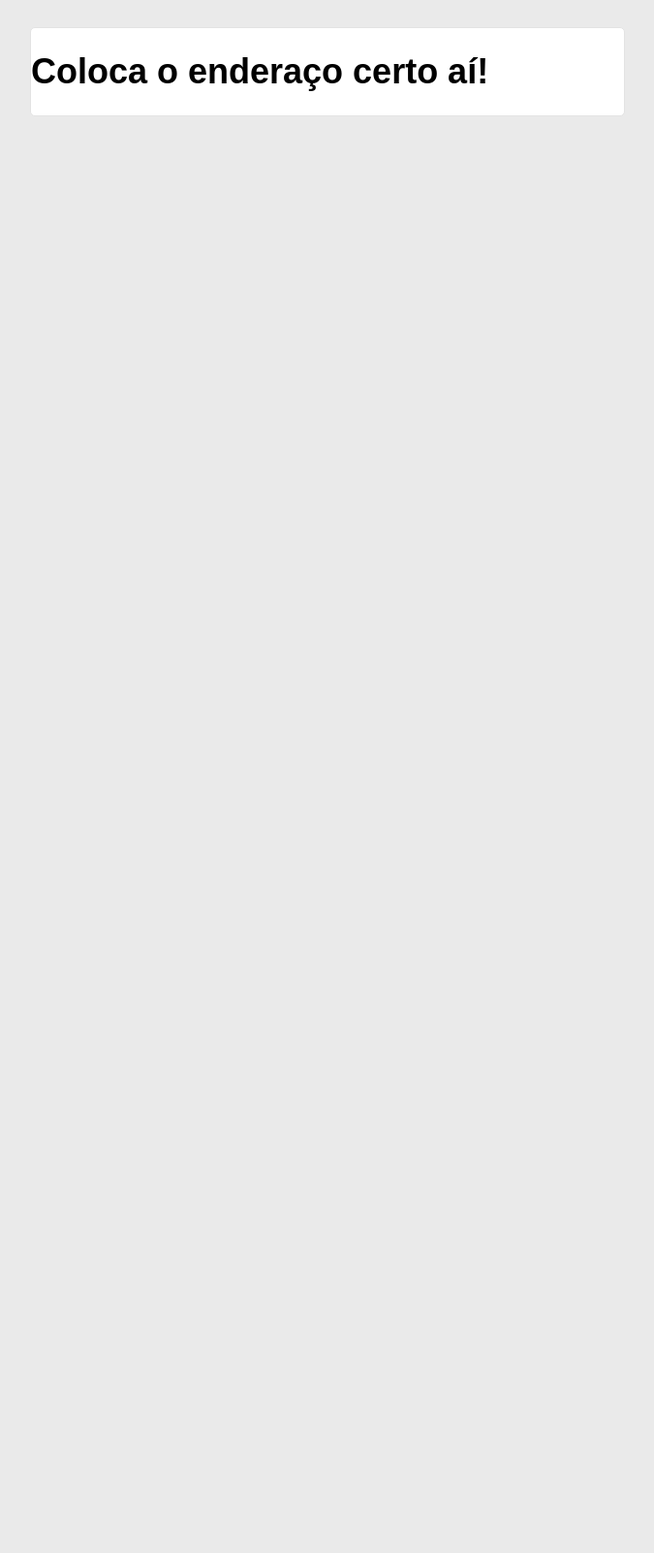
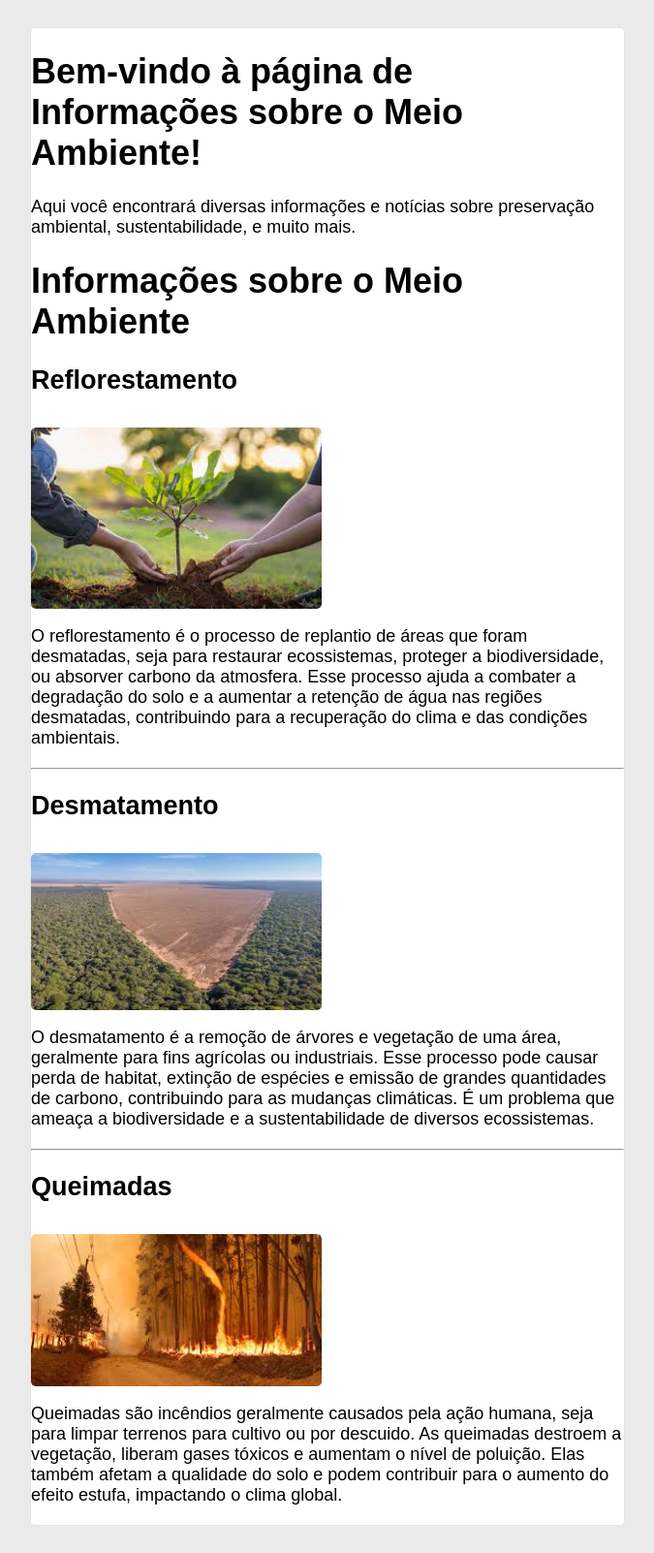
Before and after one commit to Josuebvr/APS2024-02PHP, a PHP site: page /index.php?p=meioambiente in a window 1280 px wide. Shown: the whole page at 97% size, without its empty margins (302-977 px from the left). Before the commit the page ends 119 px from the top, so only its background shows below. Run offline with PHP 8.4, Linux system fonts and the light colour scheme.

Commit message:
adiçao de dados para preparar para niveis de acesso

```diff
--- a/conteudo/login.php
+++ b/conteudo/login.php
@@ -26,7 +26,8 @@ if (isset($_POST['login'])) {
         $_SESSION['id_usuario'] = $usuario['codigo'];
 
         // Redireciona para a página inicial
-        echo "<script> location.href='index.php?p=inicial'; </script>";
+       // echo "<script> location.href='index.php?p=inicial'; </script>";
+       echo "<script> location.href='index.php?p=meioambiente'; </script>";
     } else {
         $erro[] = "E-mail ou senha incorretos.";
     }
--- /dev/null
+++ b/conteudo/meioambiente.php
@@ -0,0 +1,37 @@
+
+<h1>Bem-vindo à página de Informações sobre o Meio Ambiente!</h1>
+<p>Aqui você encontrará diversas informações e notícias sobre preservação ambiental, sustentabilidade, e muito mais.</p>
+
+<!-- conteudo/meioambiente.php -->
+<h1>Informações sobre o Meio Ambiente</h1>
+
+<!-- Seção Reflorestamento -->
+<section>
+    <h2>Reflorestamento</h2>
+    <img src="imagens/reflorestamento.jpg" alt="Imagem de reflorestamento" width="300">
+    <p>
+        O reflorestamento é o processo de replantio de áreas que foram desmatadas, seja para restaurar ecossistemas, proteger a biodiversidade, ou absorver carbono da atmosfera. Esse processo ajuda a combater a degradação do solo e a aumentar a retenção de água nas regiões desmatadas, contribuindo para a recuperação do clima e das condições ambientais.
+    </p>
+</section>
+
+<hr>
+
+<!-- Seção Desmatamento -->
+<section>
+    <h2>Desmatamento</h2>
+    <img src="imagens/desmatamento.jpg" alt="Imagem de desmatamento" width="300">
+    <p>
+        O desmatamento é a remoção de árvores e vegetação de uma área, geralmente para fins agrícolas ou industriais. Esse processo pode causar perda de habitat, extinção de espécies e emissão de grandes quantidades de carbono, contribuindo para as mudanças climáticas. É um problema que ameaça a biodiversidade e a sustentabilidade de diversos ecossistemas.
+    </p>
+</section>
+
+<hr>
+
+<!-- Seção Queimadas -->
+<section>
+    <h2>Queimadas</h2>
+    <img src="imagens/queimadas.jpg" alt="Imagem de queimadas" width="300">
+    <p>
+        Queimadas são incêndios geralmente causados pela ação humana, seja para limpar terrenos para cultivo ou por descuido. As queimadas destroem a vegetação, liberam gases tóxicos e aumentam o nível de poluição. Elas também afetam a qualidade do solo e podem contribuir para o aumento do efeito estufa, impactando o clima global.
+    </p>
+</section>
--- a/index.php
+++ b/index.php
@@ -39,6 +39,18 @@
         font-weight: bold;
     }
 
+    section{
+        margin-bottom: 20px;
+    }
+
+    img{
+        border-radius: 5px;
+        margin-top: 10px;
+        max-width: 100%; /* Ajusta o tamanho da imagem à largura da seção */
+        height: auto;
+    }
+
+
     </style>
 
 
```
Also changed, not shown: imagens/desmatamento.jpg (added), imagens/queimadas.jpg (added), imagens/reflorestamento.jpg (added).
